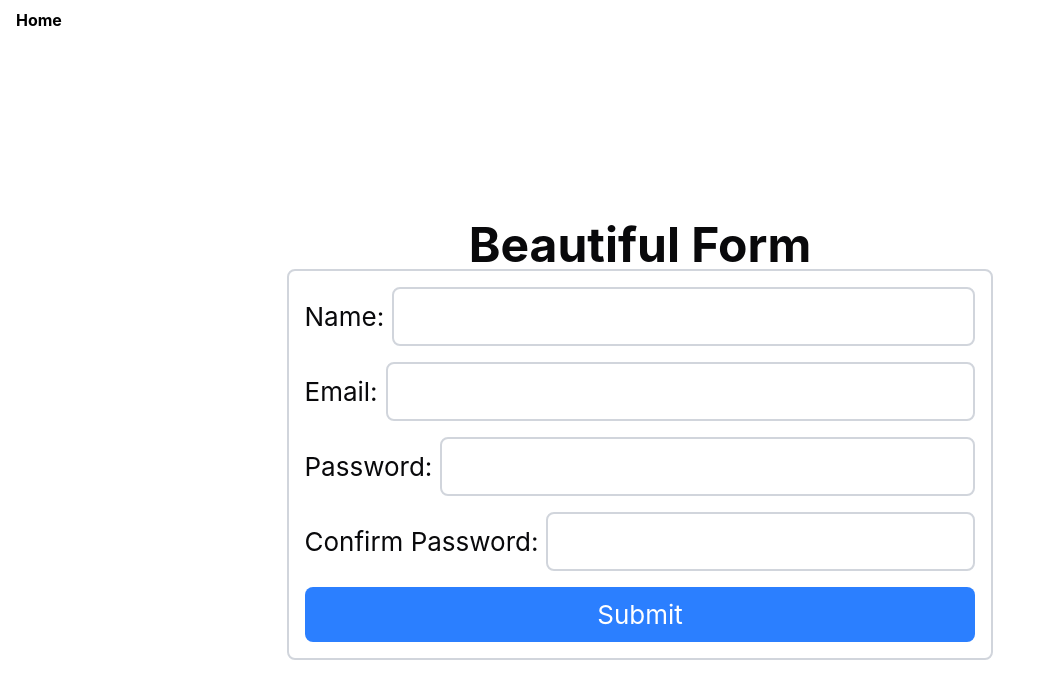
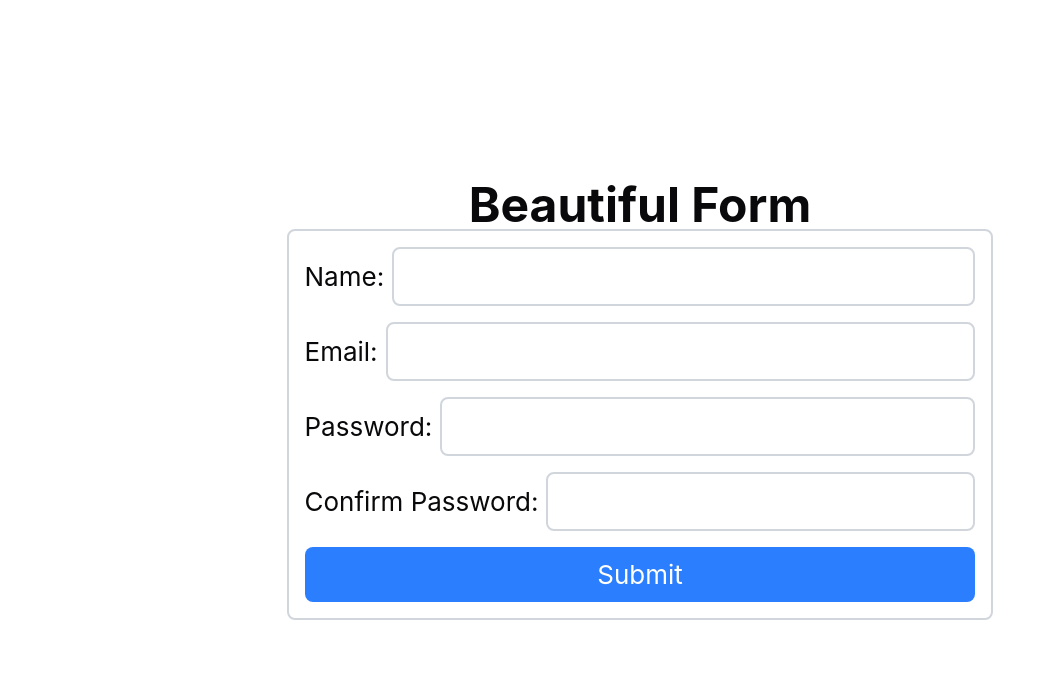
Before and after one commit to israel-lissak/my-app, a React (Vite) app: page / in a window 1280 px wide. Shown: the top 698 px of the page, without its empty margins (0-1039 px from the left). Built offline with nearby package versions, Linux system fonts and the light colour scheme.

Commit message:
Remove Header component import from __root.tsx as it is no longer needed.

```diff
--- a/src/components/Header.tsx
+++ /dev/null
@@ -1,13 +0,0 @@
-import { Link } from '@tanstack/react-router'
-
-export default function Header() {
-  return (
-    <header className="p-2 flex gap-2 bg-white text-black justify-between">
-      <nav className="flex flex-row">
-        <div className="px-2 font-bold">
-          <Link to="/">Home</Link>
-        </div>
-      </nav>
-    </header>
-  )
-}
--- a/src/routes/__root.tsx
+++ b/src/routes/__root.tsx
@@ -1,13 +1,10 @@
 import { Outlet, createRootRoute } from '@tanstack/react-router'
 import { TanStackRouterDevtools } from '@tanstack/react-router-devtools'
 
-import Header from '../components/Header'
 
 export const Route = createRootRoute({
   component: () => (
     <>
-      <Header />
-
       <Outlet />
       <TanStackRouterDevtools />
     </>
```
